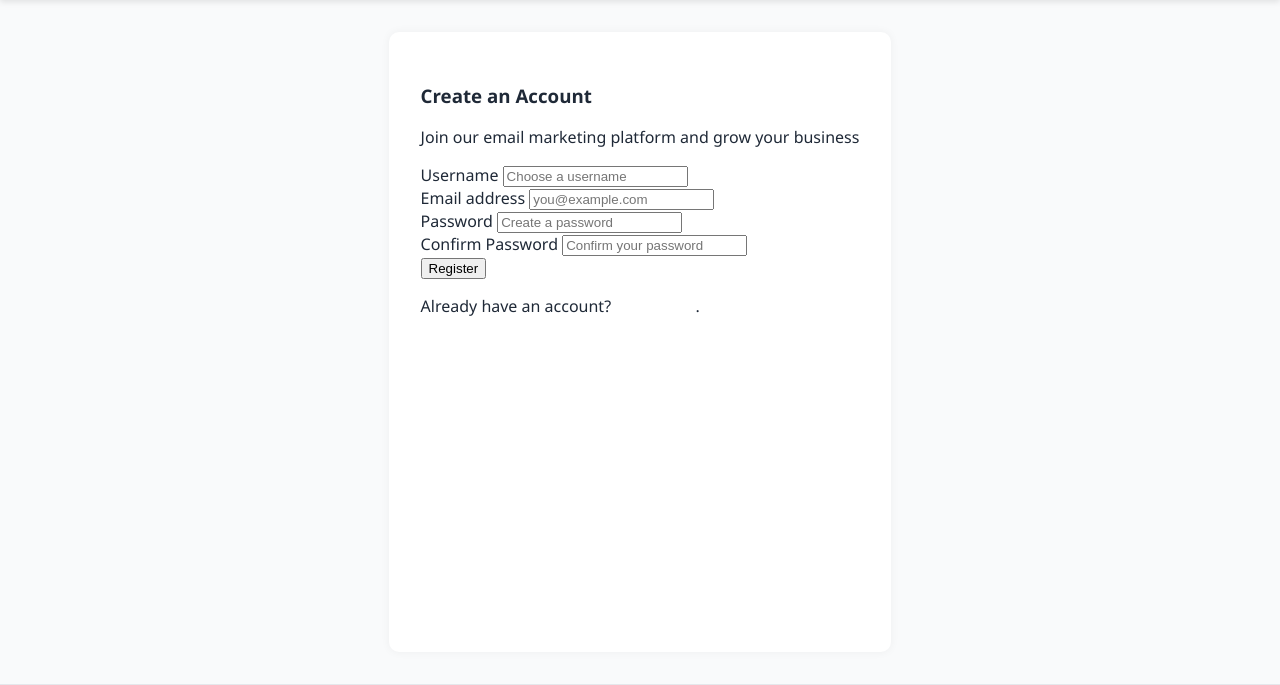
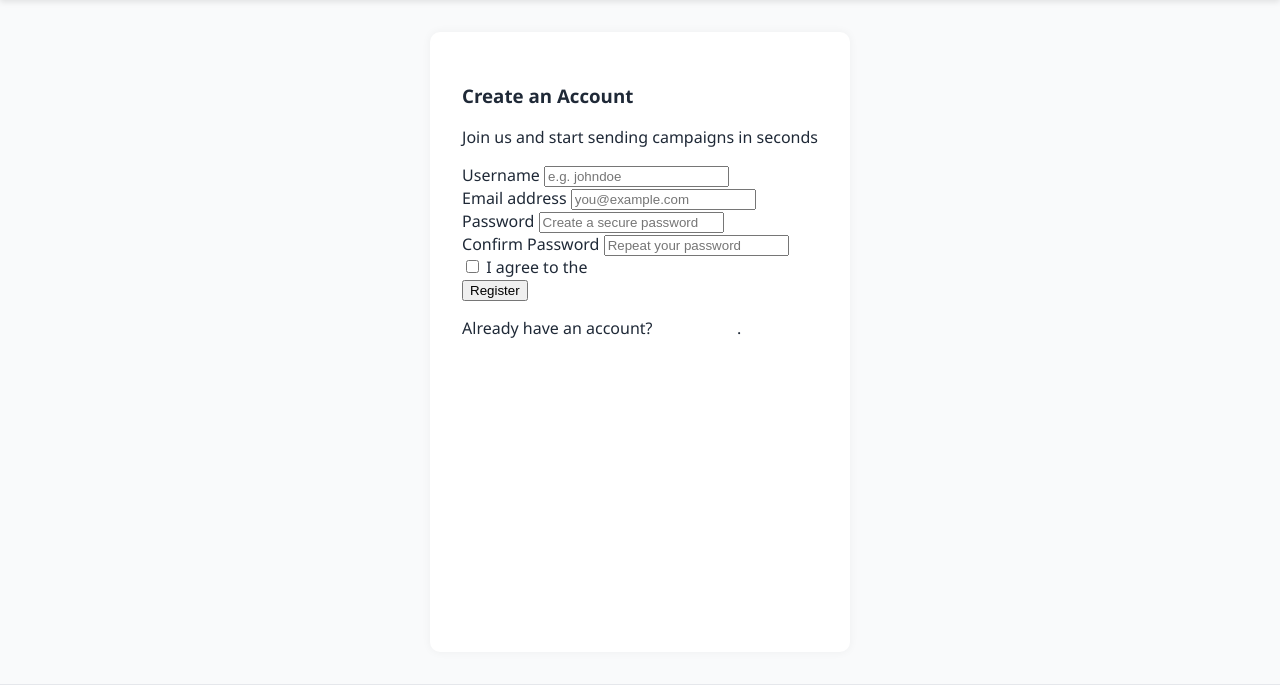
Before and after one commit to wanjosbest/sendmail, a Django app: page /register/ in a window 1280 px wide. Shown: the part 65-750 px from the top of the page. Run offline with Django 5.2, Linux system fonts and the light colour scheme.

Commit message:
Update register.html

```diff
--- a/templates/auth/register.html
+++ b/templates/auth/register.html
@@ -3,12 +3,15 @@
 
 {% block content %}
 <div class="d-flex justify-content-center align-items-center min-vh-100 bg-light">
-  <div class="card shadow-sm p-4 w-100" style="max-width: 500px;">
-    <h3 class="text-center mb-3 fw-bold">Create an Account</h3>
-    <p class="text-center text-muted mb-4 small">Join our email marketing platform and grow your business</p>
+  <div class="card shadow border-0 p-4 w-100" style="max-width: 480px;">
+    <div class="text-center mb-4">
+      <h3 class="fw-bold">Create an Account</h3>
+      <p class="text-muted small">Join us and start sending campaigns in seconds</p>
+    </div>
 
     <form method="POST" novalidate>
       {% csrf_token %}
+
       <div class="mb-3">
         <label for="username" class="form-label">Username</label>
         <input
@@ -16,7 +19,7 @@
           class="form-control"
           id="username"
           name="username"
-          placeholder="Choose a username"
+          placeholder="e.g. johndoe"
           required
         />
       </div>
@@ -40,7 +43,7 @@
           class="form-control"
           id="password"
           name="password"
-          placeholder="Create a password"
+          placeholder="Create a secure password"
           required
         />
       </div>
@@ -52,9 +55,16 @@
           class="form-control"
           id="password2"
           name="password2"
-          placeholder="Confirm your password"
+          placeholder="Repeat your password"
           required
         />
+      </div>
+
+      <div class="form-check mb-3">
+        <input class="form-check-input" type="checkbox" id="terms" required />
+        <label class="form-check-label small" for="terms">
+          I agree to the <a href="#">Terms & Conditions</a>
+        </label>
       </div>
 
       <div class="d-grid">
@@ -62,7 +72,8 @@
       </div>
 
       <p class="text-center mt-3 small">
-        Already have an account? <a href="{% url 'login' %}" class="text-decoration-none">Login here</a>.
+        Already have an account?
+        <a href="{% url 'login' %}" class="text-decoration-none">Login here</a>.
       </p>
     </form>
   </div>
```
